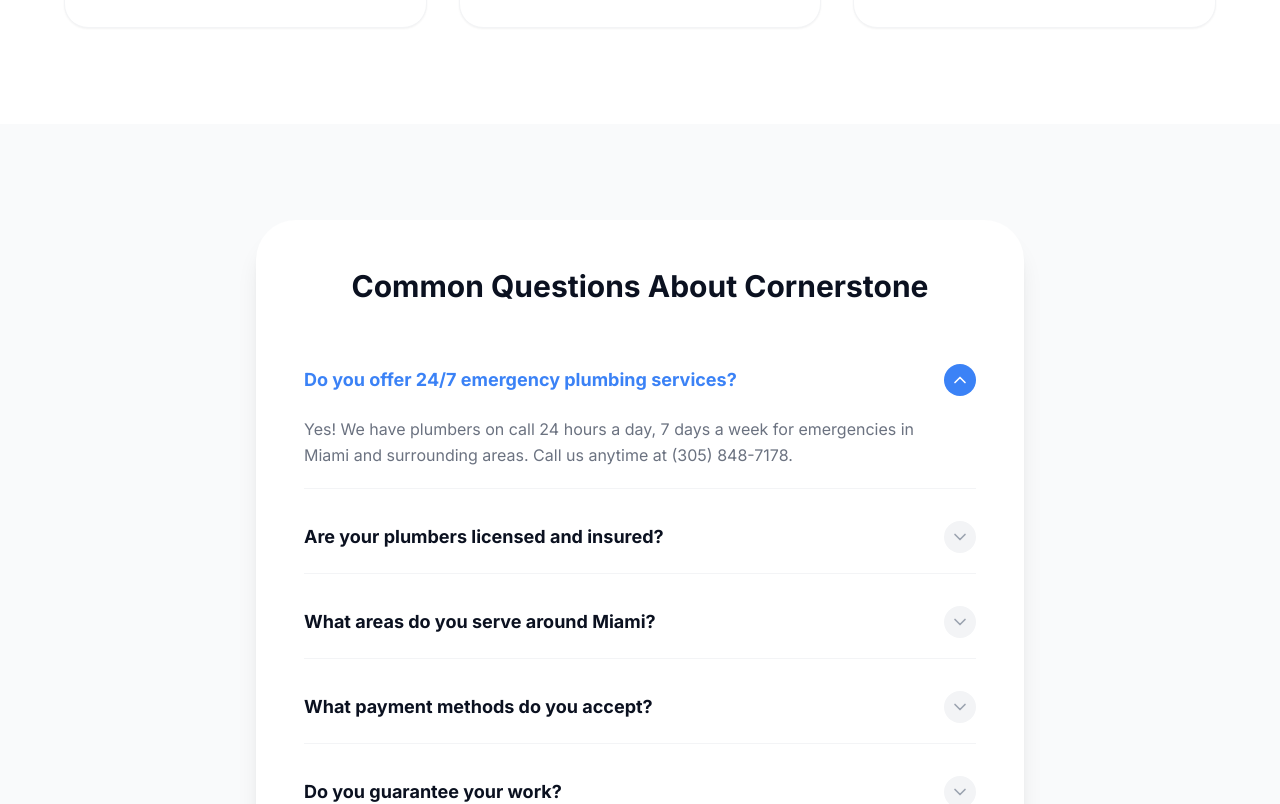
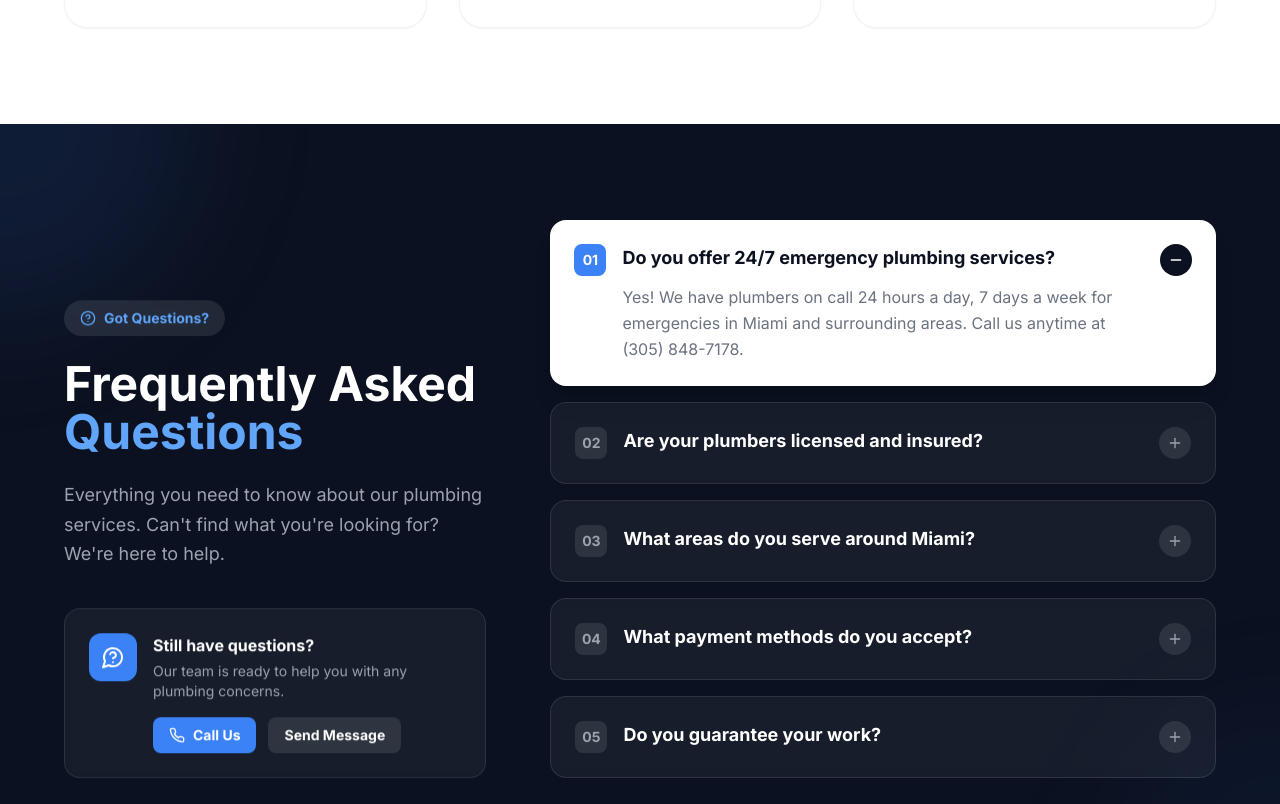
Before and after one commit to Expandingmind/CornerstonePlumbing, a Next.js app: page / in a window 1280 px wide. Shown: the part 5820-6624 px from the top of the page. Built offline with nearby package versions, Linux system fonts and the light colour scheme.

Commit message:
Redesign FAQ section: navy background, side-by-side layout, numbered accordion, contact card

```diff
--- a/components/FAQ.tsx
+++ b/components/FAQ.tsx
@@ -1,7 +1,8 @@
 "use client";
 
 import { useState } from "react";
-import { ChevronDown, ChevronUp } from "lucide-react";
+import { Plus, Minus, MessageCircleQuestion, Phone, HelpCircle } from "lucide-react";
+import Link from "next/link";
 
 export default function FAQ() {
   const [openIndex, setOpenIndex] = useState<number | null>(0);
@@ -30,49 +31,116 @@ export default function FAQ() {
   ];
 
   return (
-    <section id="faq" className="py-24 bg-gray-50">
-      <div className="container mx-auto px-4">
-        {/* Island Container */}
-        <div className="max-w-3xl mx-auto bg-white rounded-[2.5rem] shadow-xl p-8 md:p-12">
-          <h2 className="text-2xl md:text-3xl font-bold text-navy-900 mb-10 text-center">
-            Common Questions About Cornerstone
-          </h2>
+    <section id="faq" className="py-24 bg-navy-900 relative overflow-hidden">
+      {/* Background Decorations */}
+      <div className="absolute top-0 left-0 w-96 h-96 bg-brand-blue/10 rounded-full blur-3xl -translate-x-1/2 -translate-y-1/2" />
+      <div className="absolute bottom-0 right-0 w-80 h-80 bg-brand-blue/5 rounded-full blur-3xl translate-x-1/2 translate-y-1/2" />
 
-          <div className="space-y-3">
+      <div className="container mx-auto px-4 relative z-10">
+        <div className="grid lg:grid-cols-5 gap-12 lg:gap-16 max-w-6xl mx-auto">
+
+          {/* Left Content - 2 columns */}
+          <div className="lg:col-span-2">
+            <div className="lg:sticky lg:top-32">
+              <div className="inline-flex items-center gap-2 bg-white/10 text-brand-light px-4 py-2 rounded-full text-sm font-bold mb-6 backdrop-blur-sm">
+                <HelpCircle className="w-4 h-4" />
+                Got Questions?
+              </div>
+
+              <h2 className="text-4xl md:text-5xl font-bold text-white mb-6 leading-tight">
+                Frequently Asked <span className="text-brand-light">Questions</span>
+              </h2>
+
+              <p className="text-gray-400 text-lg mb-10 leading-relaxed">
+                Everything you need to know about our plumbing services. Can't find what you're looking for? We're here to help.
+              </p>
+
+              {/* Contact Card */}
+              <div className="bg-white/5 backdrop-blur-sm border border-white/10 rounded-2xl p-6">
+                <div className="flex items-start gap-4">
+                  <div className="w-12 h-12 bg-brand-blue rounded-xl flex items-center justify-center flex-shrink-0">
+                    <MessageCircleQuestion className="w-6 h-6 text-white" />
+                  </div>
+                  <div>
+                    <h3 className="text-white font-bold mb-1">Still have questions?</h3>
+                    <p className="text-gray-400 text-sm mb-4">Our team is ready to help you with any plumbing concerns.</p>
+                    <div className="flex flex-wrap gap-3">
+                      <a
+                        href="tel:3058487178"
+                        className="inline-flex items-center gap-2 bg-brand-blue hover:bg-brand-light text-white px-4 py-2 rounded-lg text-sm font-bold transition-all"
+                      >
+                        <Phone className="w-4 h-4" />
+                        Call Us
+                      </a>
+                      <Link
+                        href="#contact"
+                        className="inline-flex items-center gap-2 bg-white/10 hover:bg-white/20 text-white px-4 py-2 rounded-lg text-sm font-bold transition-all"
+                      >
+                        Send Message
+                      </Link>
+                    </div>
+                  </div>
+                </div>
+              </div>
+            </div>
+          </div>
+
+          {/* Right: FAQ Accordion - 3 columns */}
+          <div className="lg:col-span-3 space-y-4">
             {faqs.map((faq, idx) => (
               <div
                 key={idx}
-                className="border-b border-gray-100 last:border-0"
+                className={`rounded-2xl transition-all duration-300 ${
+                  openIndex === idx
+                    ? 'bg-white shadow-xl shadow-black/10'
+                    : 'bg-white/5 hover:bg-white/10 backdrop-blur-sm border border-white/10'
+                }`}
               >
                 <button
-                  className="w-full flex items-center justify-between py-5 text-left group"
+                  className="w-full flex items-start gap-4 p-6 text-left"
                   onClick={() => setOpenIndex(openIndex === idx ? null : idx)}
                 >
-                  <span className={`font-bold text-lg transition-colors pr-8 ${
-                    openIndex === idx ? 'text-brand-blue' : 'text-navy-900 group-hover:text-brand-blue'
+                  {/* Number Badge */}
+                  <span className={`flex-shrink-0 w-8 h-8 rounded-lg flex items-center justify-center text-sm font-bold transition-colors ${
+                    openIndex === idx
+                      ? 'bg-brand-blue text-white'
+                      : 'bg-white/10 text-gray-400'
                   }`}>
-                    {faq.question}
+                    {String(idx + 1).padStart(2, '0')}
                   </span>
-                  <div className={`flex-shrink-0 w-8 h-8 rounded-full flex items-center justify-center transition-colors ${
-                    openIndex === idx ? 'bg-brand-blue text-white' : 'bg-gray-100 text-gray-400 group-hover:bg-brand-blue/10 group-hover:text-brand-blue'
+
+                  <div className="flex-grow">
+                    <span className={`font-bold text-lg block transition-colors ${
+                      openIndex === idx ? 'text-navy-900' : 'text-white'
+                    }`}>
+                      {faq.question}
+                    </span>
+
+                    {/* Answer */}
+                    <div
+                      className={`overflow-hidden transition-all duration-300 ease-in-out ${
+                        openIndex === idx ? 'max-h-40 opacity-100 mt-3' : 'max-h-0 opacity-0'
+                      }`}
+                    >
+                      <p className="text-gray-500 leading-relaxed">
+                        {faq.answer}
+                      </p>
+                    </div>
+                  </div>
+
+                  {/* Toggle Icon */}
+                  <div className={`flex-shrink-0 w-8 h-8 rounded-full flex items-center justify-center transition-all ${
+                    openIndex === idx
+                      ? 'bg-navy-900 text-white rotate-0'
+                      : 'bg-white/10 text-gray-400'
                   }`}>
                     {openIndex === idx ? (
-                      <ChevronUp className="w-5 h-5" />
+                      <Minus className="w-4 h-4" />
                     ) : (
-                      <ChevronDown className="w-5 h-5" />
+                      <Plus className="w-4 h-4" />
                     )}
                   </div>
                 </button>
-
-                <div
-                  className={`overflow-hidden transition-all duration-300 ease-in-out ${
-                    openIndex === idx ? 'max-h-48 opacity-100 mb-5' : 'max-h-0 opacity-0'
-                  }`}
-                >
-                  <p className="text-gray-500 leading-relaxed pr-8">
-                    {faq.answer}
-                  </p>
-                </div>
               </div>
             ))}
           </div>
```
